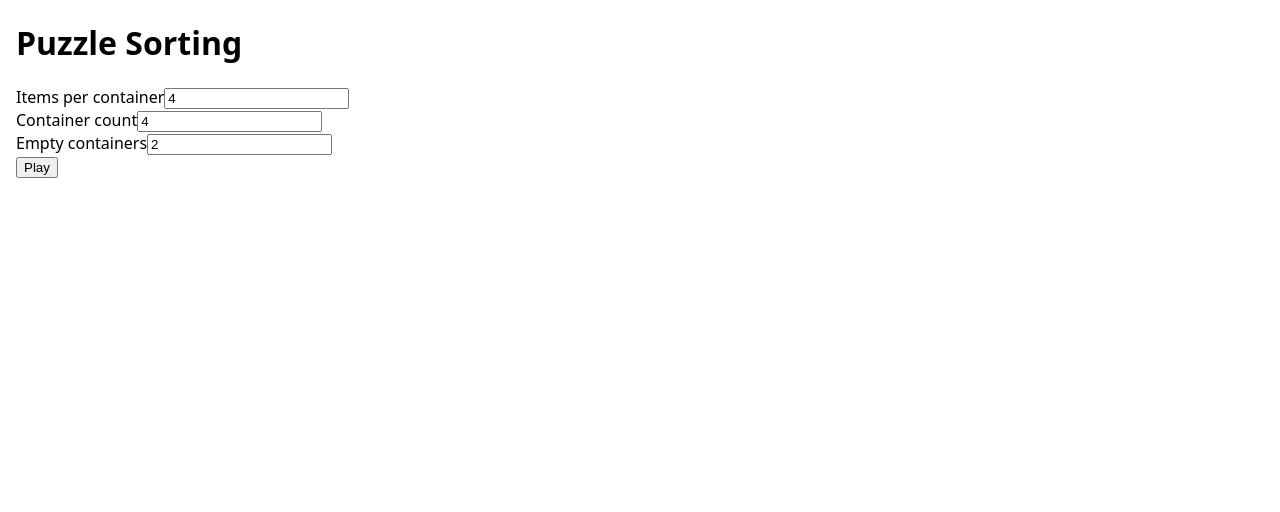
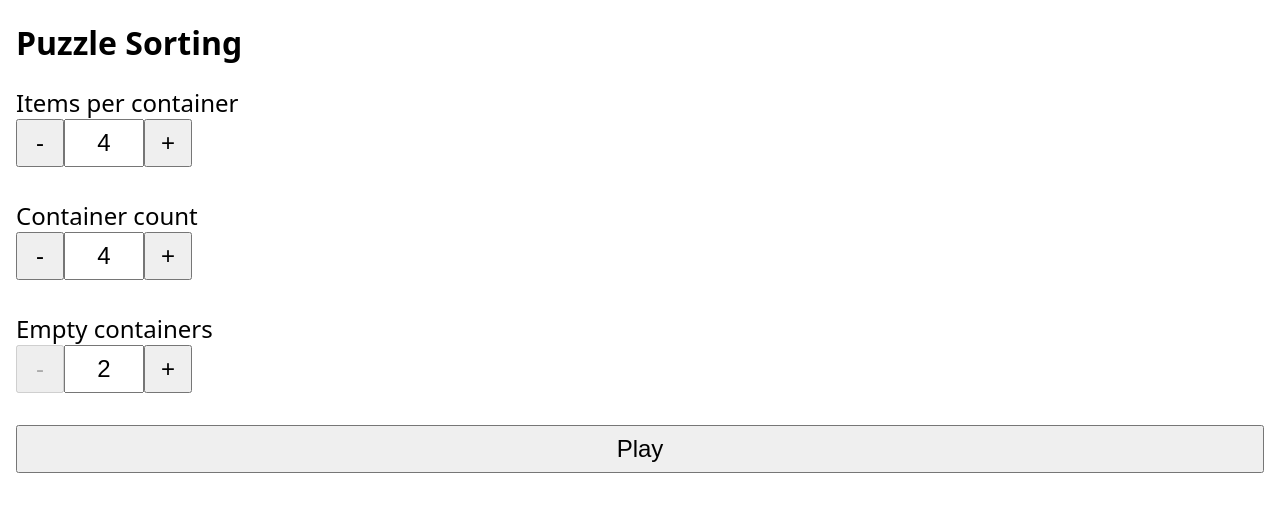
Before and after one commit to kwokkan/sorting-puzzle, a Preact app: page / in a window 1280 px wide. Shown: the top 512 px of the page. Built offline with nearby package versions, Linux system fonts and the light colour scheme.

Commit message:
Improve setup for touch.

```diff
--- a/src/AppSetup.tsx
+++ b/src/AppSetup.tsx
@@ -1,5 +1,5 @@
 import { useState } from "preact/hooks";
-import { JSXInternal } from "preact/src/jsx";
+import { NumericPicker } from "./NumericPicker";
 import { ISettings } from "./types";
 
 interface IProps {
@@ -13,12 +13,10 @@ export const AppSetup = ({ onConfirm }: IProps) => {
         emptyContainerCount: 2,
     });
 
-    const handleOnChange: JSXInternal.GenericEventHandler<HTMLInputElement> = (event: JSXInternal.TargetedEvent<HTMLInputElement>) => {
-        const propName = event.currentTarget.id;
-
+    const handleOnNumericChange = (propName: keyof ISettings, value: number) => {
         const newSettings = {
             ...settings,
-            [propName]: event.currentTarget.valueAsNumber,
+            [propName]: value,
         };
 
         setSettings(newSettings);
@@ -30,20 +28,32 @@ export const AppSetup = ({ onConfirm }: IProps) => {
 
     return (
         <div className="setup">
-            <div>
-                <label for="itemsPerContainer">Items per container</label>
-                <input type="number" min={2} id="itemsPerContainer" value={settings.itemsPerContainer} onChange={handleOnChange} />
-            </div>
+            <NumericPicker
+                id="itemsPerContainer"
+                label="Items per container"
+                min={2}
+                max={99}
+                value={settings.itemsPerContainer}
+                onChange={value => handleOnNumericChange("itemsPerContainer", value)}
+            />
 
-            <div>
-                <label for="containerCount">Container count</label>
-                <input type="number" min={2} id="containerCount" value={settings.containerCount} onChange={handleOnChange} />
-            </div>
+            <NumericPicker
+                id="containerCount"
+                label="Container count"
+                min={2}
+                max={99}
+                value={settings.containerCount}
+                onChange={value => handleOnNumericChange("containerCount", value)}
+            />
 
-            <div>
-                <label for="emptyContainerCount">Empty containers</label>
-                <input type="number" min={2} id="emptyContainerCount" value={settings.emptyContainerCount} onChange={handleOnChange} />
-            </div>
+            <NumericPicker
+                id="emptyContainerCount"
+                label="Empty containers"
+                min={2}
+                max={99}
+                value={settings.emptyContainerCount}
+                onChange={value => handleOnNumericChange("emptyContainerCount", value)}
+            />
 
             <button type="button" onClick={handleOnPlay}>Play</button>
         </div>
--- /dev/null
+++ b/src/NumericPicker.tsx
@@ -0,0 +1,29 @@
+import { JSXInternal } from "preact/src/jsx";
+
+interface IProps {
+    id: string;
+    label: string;
+    min: number;
+    max: number;
+    value: number;
+    onChange: (value: number) => void;
+}
+
+export const NumericPicker = ({ id, label, min, max, value, onChange }: IProps) => {
+    const handleDecrement: JSXInternal.MouseEventHandler<HTMLButtonElement> = (element) => {
+        onChange(--value);
+    };
+
+    const handleIncrement: JSXInternal.MouseEventHandler<HTMLButtonElement> = (element) => {
+        onChange(++value);
+    };
+
+    return (
+        <div className="numeric-picker">
+            <label for="id">{label}</label>
+            <button type="button" disabled={value === min} onClick={handleDecrement}>-</button>
+            <input id={id} type="numeric" readOnly={true} value={value} />
+            <button type="button" disabled={value === max} onClick={handleIncrement}>+</button>
+        </div>
+    );
+};
--- a/src/styles.css
+++ b/src/styles.css
@@ -9,6 +9,37 @@ html {
 
 body {
     margin: 1rem;
+}
+
+button, input {
+    padding: 0.5rem;
+    font-size: 1.5rem;
+}
+
+.numeric-picker {
+    /*line-height: 2rem;*/
+}
+
+.numeric-picker label {
+    font-size: 1.5rem;
+    display: block;
+}
+
+.numeric-picker button, .numeric-picker input {
+    align-items: center;
+    justify-content:center;
+    text-align:center;
+    width: 5rem;
+}
+
+.numeric-picker button {
+    width: 3rem;
+}
+
+.setup {
+    display: flex;
+    flex-direction: column;
+    gap: 2rem;
 }
 
 .game {
```
